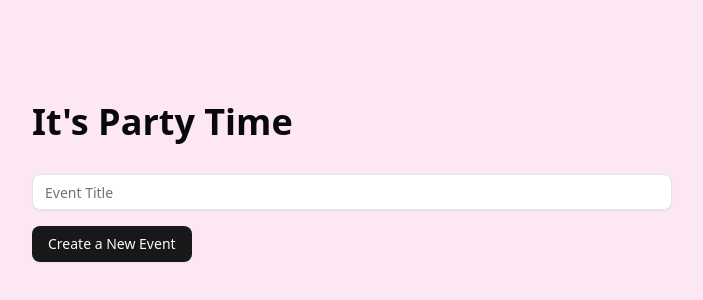
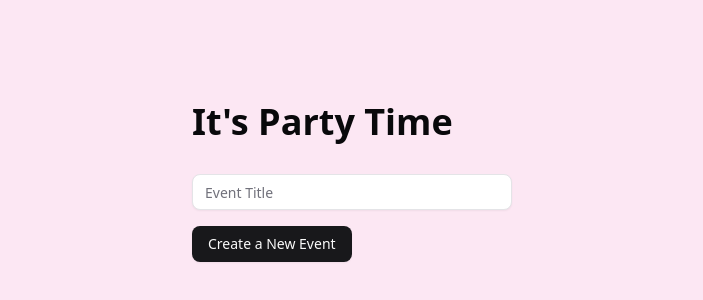
Before and after one commit to AdithaD/party-time, a SvelteKit app: page / in a window 1280 px wide. Shown: the part 58-358 px from the top of the page, without its empty margins (288-991 px from the left). Built offline with nearby package versions, Linux system fonts and the light colour scheme; no server answers.

Commit message:
added basic shape of view page

```diff
--- a/src/routes/+layout.svelte
+++ b/src/routes/+layout.svelte
@@ -8,6 +8,6 @@
 <svelte:head>
 	<link rel="icon" href={favicon} />
 </svelte:head>
-<main class="flex h-screen items-center justify-center bg-pink-100">
+<main class="min-h-screen bg-pink-100">
 	{@render children?.()}
 </main>
--- a/src/routes/+page.svelte
+++ b/src/routes/+page.svelte
@@ -7,10 +7,12 @@
 	let { data } = $props();
 </script>
 
-<div class="h-[60vh] w-1/2">
-	<h1 class="mb-8 text-4xl font-bold">It's Party Time</h1>
-	<form method="POST" use:enhance class="space-y-4">
-		<Input name="title" placeholder="Event Title" class="input" minlength={1} />
-		<Form.Button>Create a New Event</Form.Button>
-	</form>
+<div class="flex h-screen items-center justify-center">
+	<div class="h-[60vh] w-1/4">
+		<h1 class="mb-8 text-4xl font-bold">It's Party Time</h1>
+		<form method="POST" use:enhance class="space-y-4">
+			<Input name="title" placeholder="Event Title" class="input" minlength={1} />
+			<Form.Button>Create a New Event</Form.Button>
+		</form>
+	</div>
 </div>
--- a/src/routes/event/[uuid]/+page.svelte
+++ b/src/routes/event/[uuid]/+page.svelte
@@ -3,4 +3,9 @@
 	console.log(data);
 </script>
 
-<h1>{data.event.title}</h1>
+<div class="flex h-screen items-stretch justify-center">
+	<div class="w-1/2 bg-white p-16 shadow-2xl">
+		<h1 class="text-4xl font-bold">{data.event.title}</h1>
+		<p>{data.event.description}</p>
+	</div>
+</div>
```
